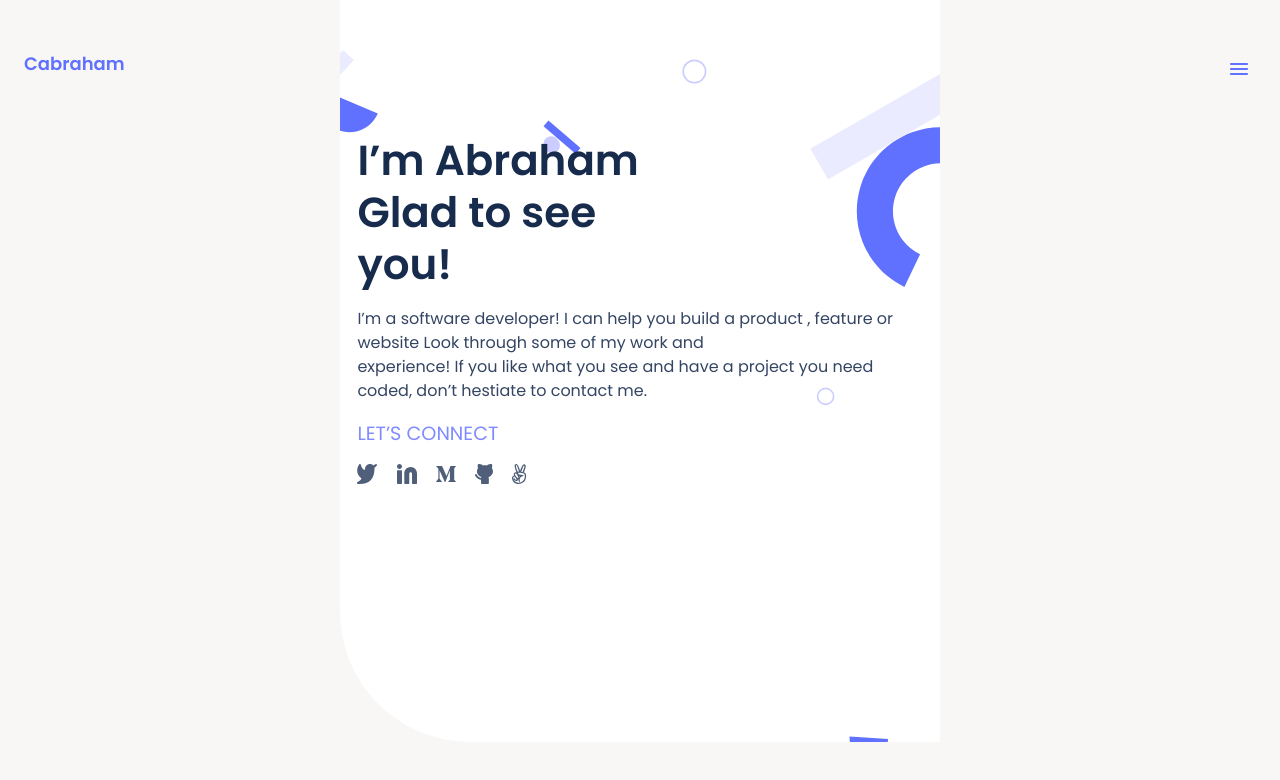
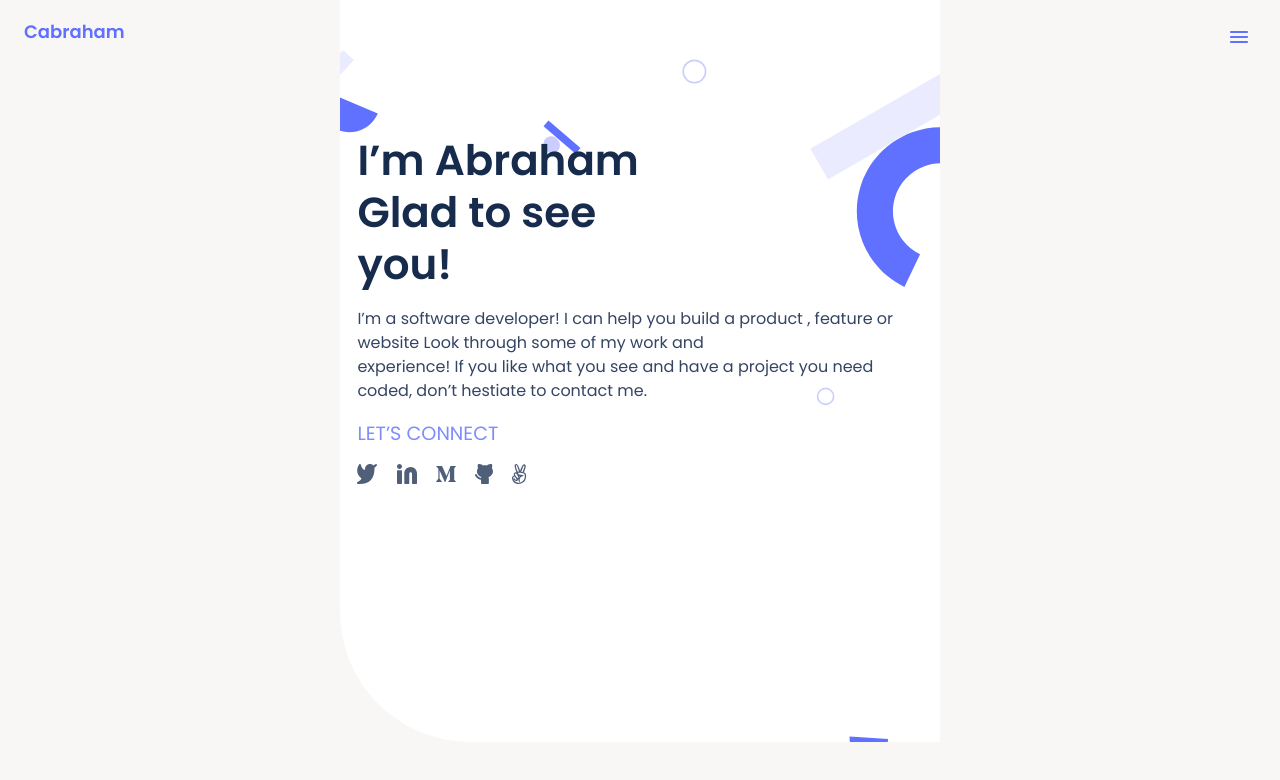
Before and after one commit to Cabraham1/Microverse-portfolio-mobile, a website: page index.html in a window 1280 px wide. Drawn offline with Linux system fonts and the light colour scheme.

Commit message:
REFACTORE THE NAV CONTAINER SECTION

```diff
--- a/style.css
+++ b/style.css
@@ -34,7 +34,7 @@ li {
   flex-direction: row;
   justify-content: space-between;
   align-items: center;
-  height: 5rem;
+  height: 1rem;
   width: 100%;
   position: fixed;
   top: 1rem;
```
